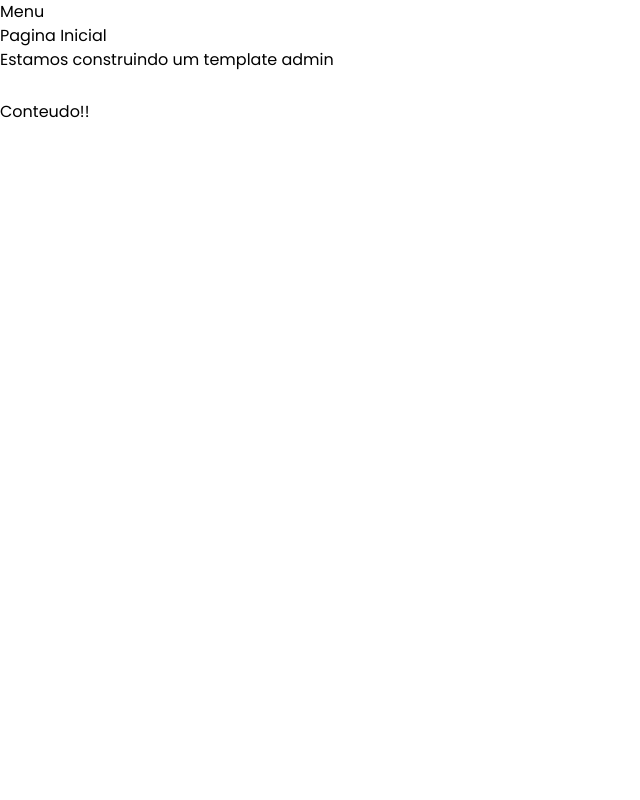
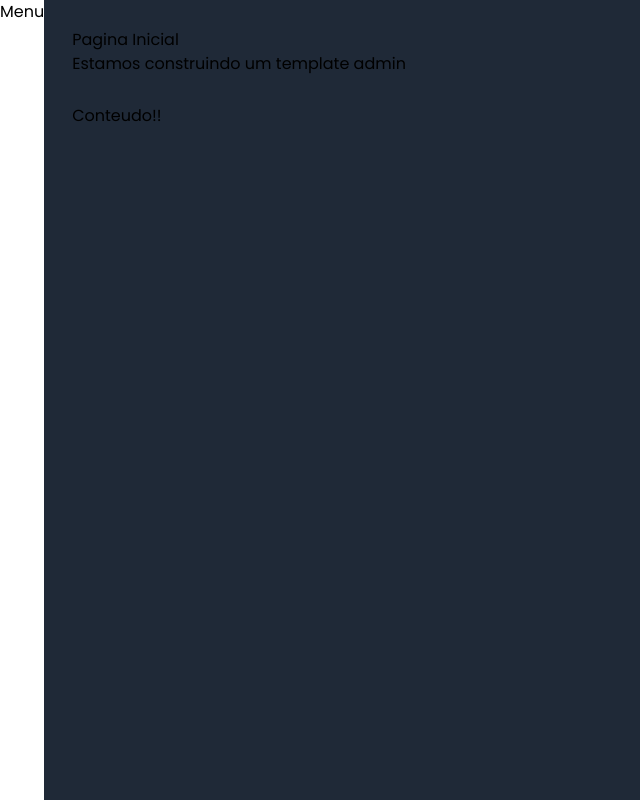
Before and after one commit to marcelolinck/admin-template, a Next.js app: page / in a window 1280 px wide. Shown: the whole page, without its empty margins (0-640 px from the left). Built offline with nearby package versions, Linux system fonts and the light colour scheme.

Commit message:
167. Esquema de Cores #1

```diff
--- a/src/components/template/Layout.tsx
+++ b/src/components/template/Layout.tsx
@@ -2,20 +2,25 @@ import Cabecalho from "./Cabecalho"
 import Conteudo from "./Conteudo"
 import MenuLateral from "./MenuLateral"
 
-interface LayoutProps{
+interface LayoutProps {
     titulo: string
     subtitulo: string
     children?: any
 }
 
-export default function Layout(props: LayoutProps){
-    return(
-        <div>
+export default function Layout(props: LayoutProps) {
+    return (
+        <div className={`dark flex h-screen w-screen`}>
             <MenuLateral />
-            <Cabecalho titulo={props.titulo} subtitulo={props.subtitulo}/>
-            <Conteudo>
-                {props.children}
-            </Conteudo>
+            <div className={`
+                flex flex-col
+                p-7
+                w-full bg-gray-300 dark:bg-gray-800`}>
+                <Cabecalho titulo={props.titulo} subtitulo={props.subtitulo} />
+                <Conteudo>
+                    {props.children}
+                </Conteudo>
+            </div>
         </div>
     )
 }
--- a/tailwind.config.js
+++ b/tailwind.config.js
@@ -7,6 +7,7 @@ module.exports = {
     // Or if using `src` directory:
     //"./src/**/*.{js,ts,jsx,tsx,mdx}",
   ],
+  darkMode: 'class',
   theme: {
     extend: {},
   },
```
